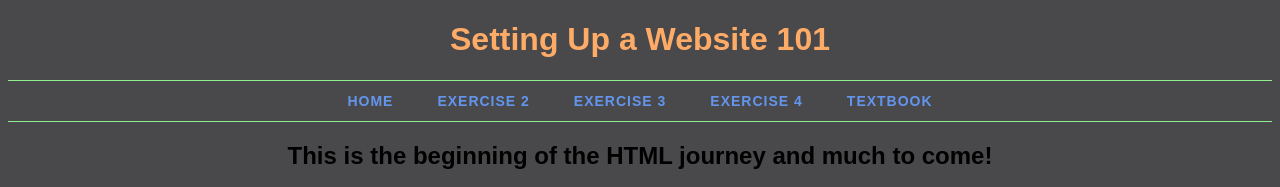
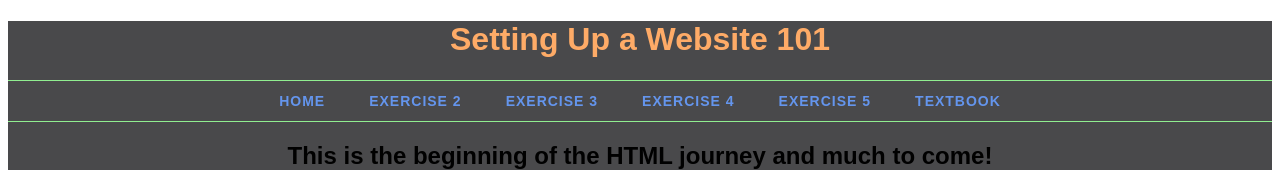
Before and after one commit to MattVilla02/LIS-753-Matt-V, a plain HTML site: page exercise05.html in a window 1280 px wide. Shown: the top 187 px of the page. Drawn offline with Linux system fonts and the light colour scheme; grey boxes are pictures that could not be loaded.

Commit message:
error fix

```diff
--- a/exercise05.html
+++ b/exercise05.html
@@ -14,6 +14,7 @@
                     <li><a href="exercise02.html" alt="go to exercise 2">Exercise 2</a></li>
                     <li><a href="exercise03.html" alt="go to exercise 3">Exercise 3</a></li>
                     <li><a href="exercise04.html" alt="go to exercise 4">Exercise 4</a></li>
+                    <li><a href="exercise05.html" alt="go to exercise 5">Exercise 5</a></li>
                     <li><a href="http://howtocodeinhtml.com/index.html#toc" alt="go to Textbook">Textbook</a></li>
                 </ul>
             </nav>
--- a/styles.css
+++ b/styles.css
@@ -3,7 +3,7 @@ header{
     text-align: center;
   }
 
-  body{
+  header{
     background-color: #49494B;
   }
 
```
